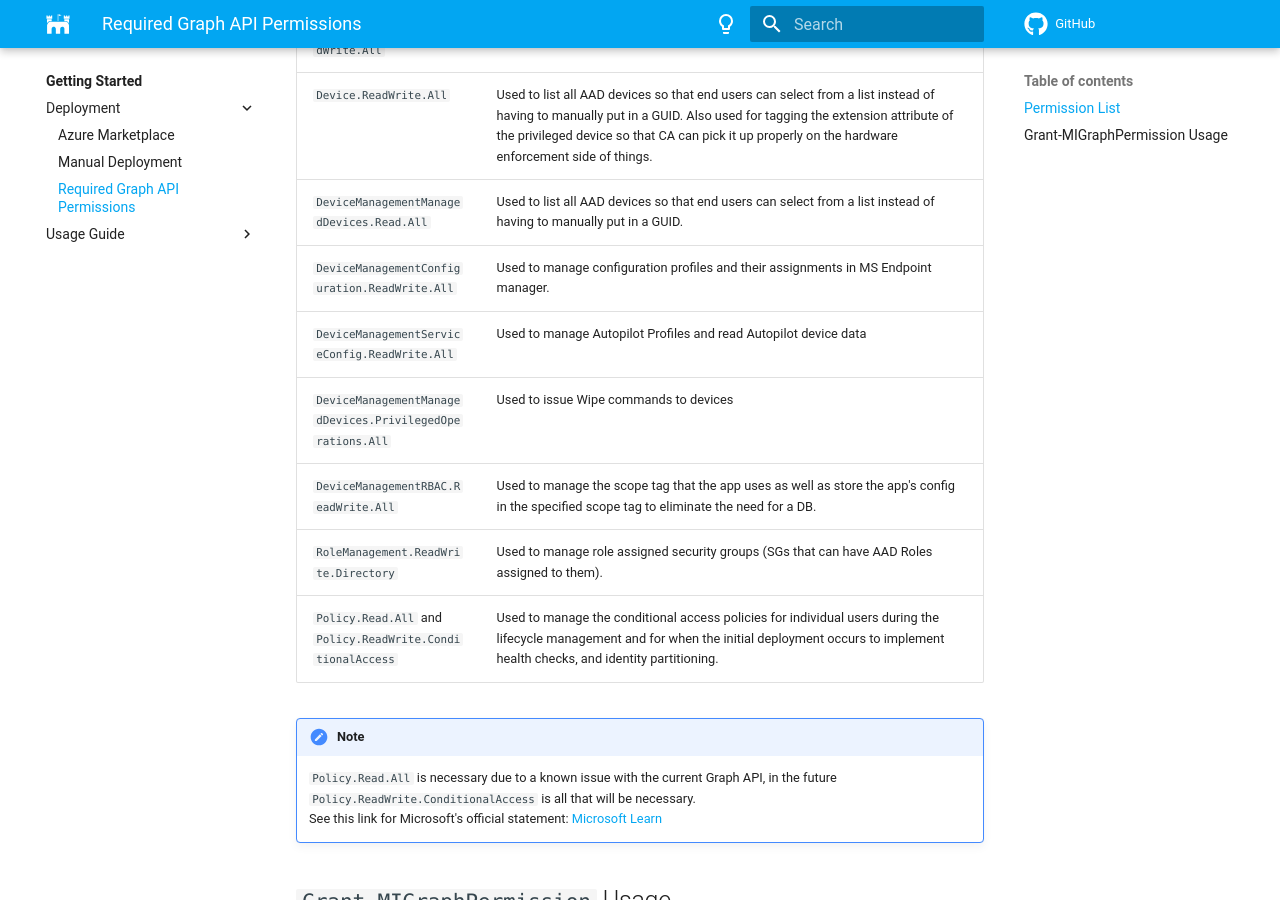
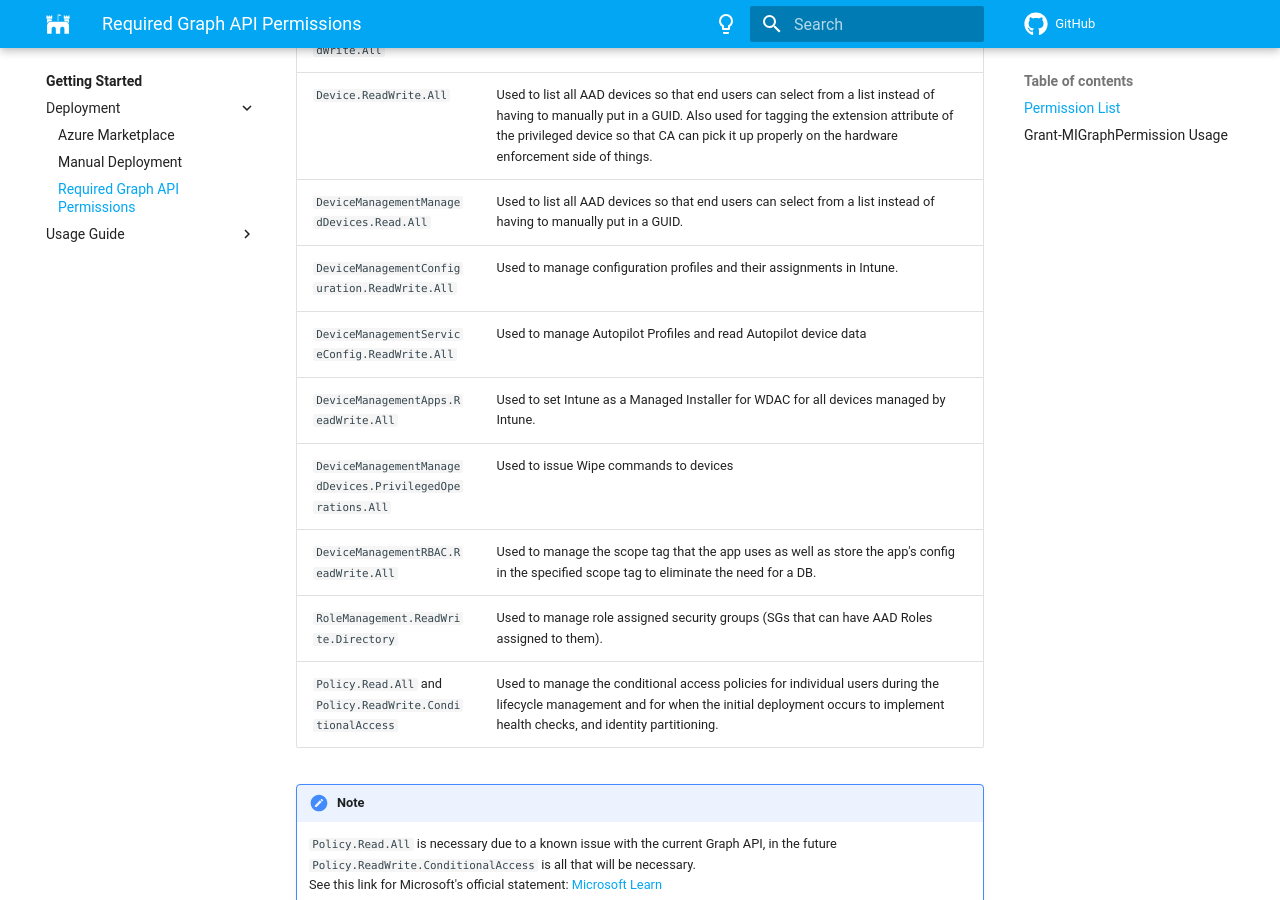
Before and after one commit to Software-Hardware-Integration-Lab/Documentation, an MkDocs documentation site: the page built from docs/Getting-Started/Deployment/Required-Graph-API-Permissions.md, in a window 1280 px wide and 900 px high, scrolled down 685 px. Built offline with MkDocs 1.6.1 and Material for MkDocs 9.7.7, drawn with Linux system fonts in a browser that asks for light colours; comment, search, counter and statistics services are not loaded.

Commit message:
Add New Permission
Add a new permission used for managing WDAC managed installer configurations.

```diff
--- a/docs/Getting-Started/Deployment/Required-Graph-API-Permissions.md
+++ b/docs/Getting-Started/Deployment/Required-Graph-API-Permissions.md
@@ -15,8 +15,9 @@ The below Microsoft Graph API permissions are necessary for the operation of thi
 | `AdministrativeUnit.ReadWrite.All` | Used to manage the privileged restricted administrative unit automatically. |
 | `Device.ReadWrite.All` | Used to list all AAD devices so that end users can select from a list instead of having to manually put in a GUID. Also used for tagging the extension attribute of the privileged device so that CA can pick it up properly on the hardware enforcement side of things.|
 | `DeviceManagementManagedDevices.Read.All` | Used to list all AAD devices so that end users can select from a list instead of having to manually put in a GUID. |
-| `DeviceManagementConfiguration.ReadWrite.All` | Used to manage configuration profiles and their assignments in MS Endpoint manager. |
+| `DeviceManagementConfiguration.ReadWrite.All` | Used to manage configuration profiles and their assignments in Intune. |
 | `DeviceManagementServiceConfig.ReadWrite.All` | Used to manage Autopilot Profiles and read Autopilot device data |
+| `DeviceManagementApps.ReadWrite.All` | Used to set Intune as a Managed Installer for WDAC for all devices managed by Intune. |
 | `DeviceManagementManagedDevices.PrivilegedOperations.All` | Used to issue Wipe commands to devices |
 | `DeviceManagementRBAC.ReadWrite.All` | Used to manage the scope tag that the app uses as well as store the app's config in the specified scope tag to eliminate the need for a DB. |
 | `RoleManagement.ReadWrite.Directory` | Used to manage role assigned security groups (SGs that can have AAD Roles assigned to them). |
```
